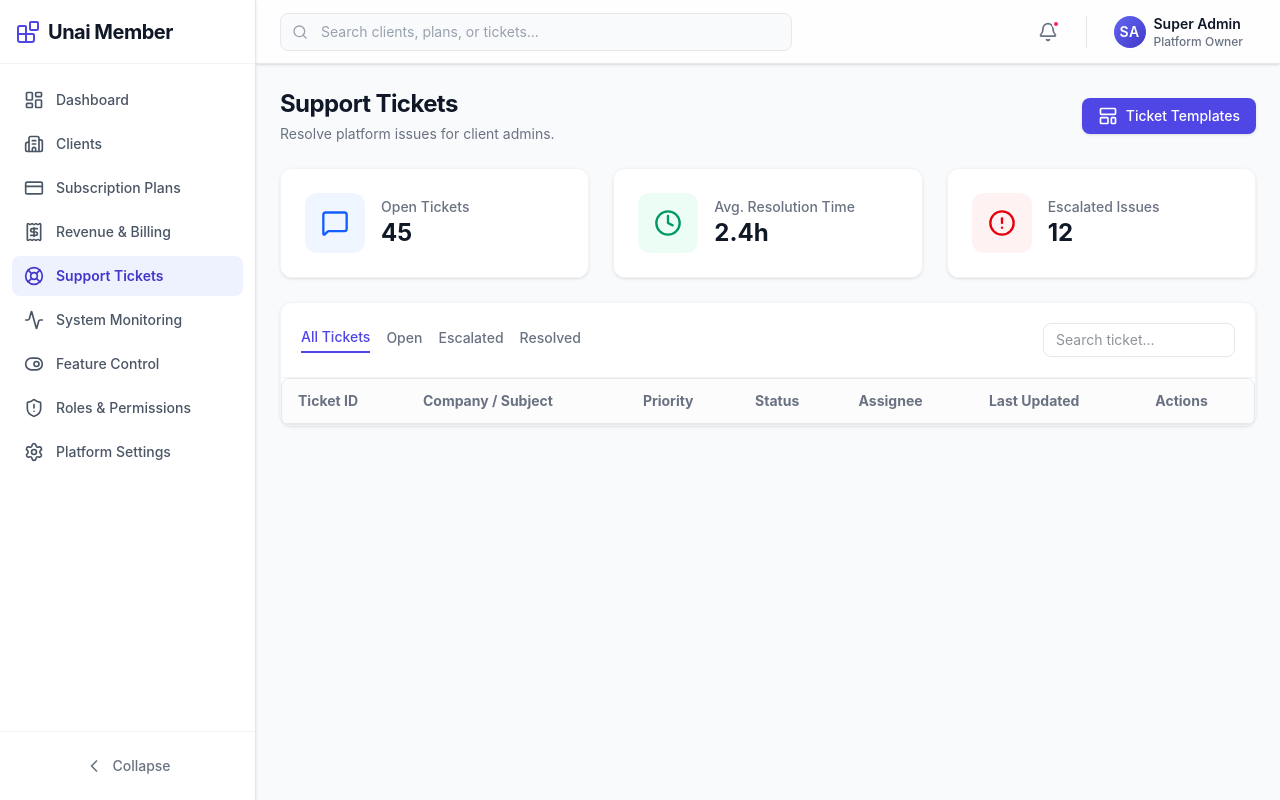
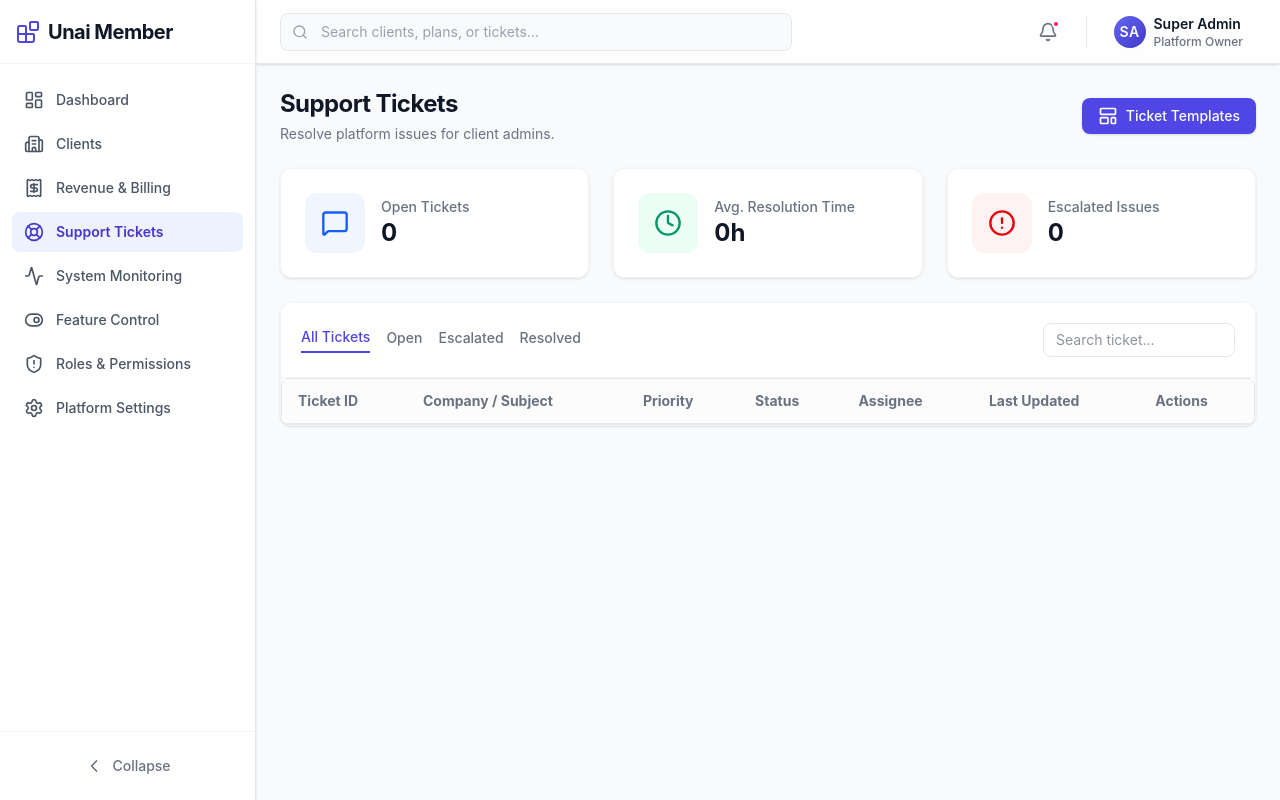
Before and after one commit to Anjalipatel1526/Unai-Member, a React (Vite) app: page /support in a window 1280 px wide. Built offline with nearby package versions, Linux system fonts and the light colour scheme.

Commit message:
Remove the 'Plans' route and sidebar item, and initialize support page metrics to zero.

```diff
--- a/src/App.tsx
+++ b/src/App.tsx
@@ -2,7 +2,7 @@ import { BrowserRouter as Router, Routes, Route } from 'react-router-dom';
 import { MainLayout } from './platform/superadmin/layout/MainLayout';
 import { Dashboard } from './platform/superadmin/pages/Dashboard';
 import { Clients } from './platform/superadmin/pages/Clients';
-import { Plans } from './platform/superadmin/pages/Plans';
+
 import { Billing } from './platform/superadmin/pages/Billing';
 import { Support } from './platform/superadmin/pages/Support';
 import { Monitoring } from './platform/superadmin/pages/Monitoring';
@@ -17,7 +17,6 @@ function App() {
         <Route path="/" element={<MainLayout />}>
           <Route index element={<Dashboard />} />
           <Route path="clients" element={<Clients />} />
-          <Route path="plans" element={<Plans />} />
           <Route path="billing" element={<Billing />} />
           <Route path="support" element={<Support />} />
           <Route path="monitoring" element={<Monitoring />} />
--- a/src/platform/superadmin/layout/Sidebar.tsx
+++ b/src/platform/superadmin/layout/Sidebar.tsx
@@ -20,7 +20,6 @@ import {
 const menuItems = [
     { name: 'Dashboard', path: '/', icon: LayoutDashboard },
     { name: 'Clients', path: '/clients', icon: Building2 },
-    { name: 'Subscription Plans', path: '/plans', icon: CreditCard },
     { name: 'Revenue & Billing', path: '/billing', icon: Receipt },
     { name: 'Support Tickets', path: '/support', icon: LifeBuoy },
     { name: 'System Monitoring', path: '/monitoring', icon: Activity },
--- a/src/platform/superadmin/pages/Support.tsx
+++ b/src/platform/superadmin/pages/Support.tsx
@@ -6,9 +6,9 @@ import { MessageSquare, LayoutTemplate, Clock, AlertCircle } from 'lucide-react'
 
 export const Support = () => {
     const metaCards = [
-        { title: 'Open Tickets', value: '45', icon: MessageSquare, color: 'text-blue-600', bg: 'bg-blue-50' },
-        { title: 'Avg. Resolution Time', value: '2.4h', icon: Clock, color: 'text-emerald-600', bg: 'bg-emerald-50' },
-        { title: 'Escalated Issues', value: '12', icon: AlertCircle, color: 'text-red-600', bg: 'bg-red-50' },
+        { title: 'Open Tickets', value: '0', icon: MessageSquare, color: 'text-blue-600', bg: 'bg-blue-50' },
+        { title: 'Avg. Resolution Time', value: '0h', icon: Clock, color: 'text-emerald-600', bg: 'bg-emerald-50' },
+        { title: 'Escalated Issues', value: '0', icon: AlertCircle, color: 'text-red-600', bg: 'bg-red-50' },
     ];
 
     const columns = [
```
